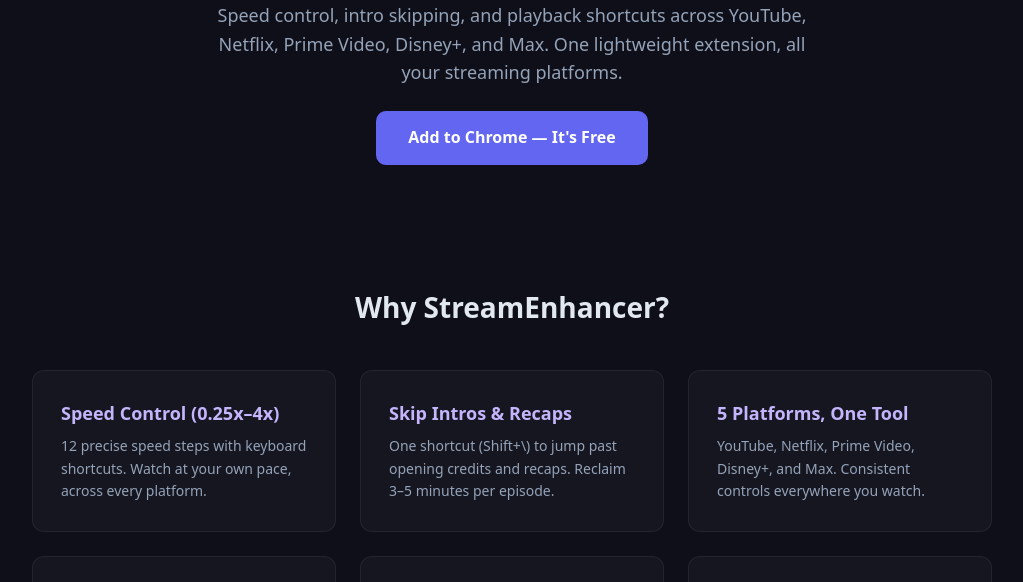
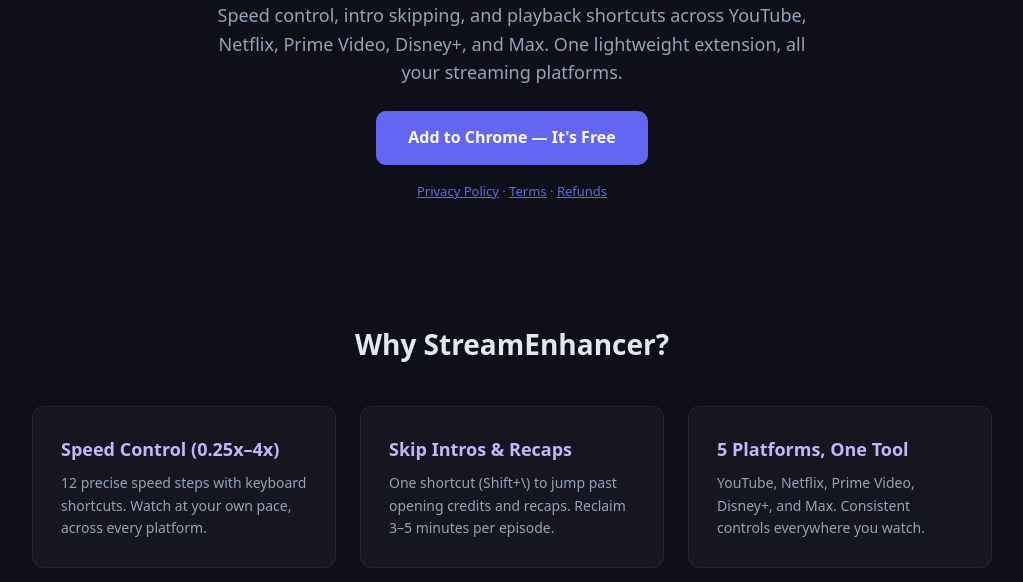
Before and after one commit to 35624438-bit/streamenhancer, a plain HTML site: page index.html in a window 1280 px wide. Shown: the part 172-754 px from the top of the page, without its empty margins (128-1151 px from the left). Drawn offline with Linux system fonts and the light colour scheme.

Commit message:
Add privacy/terms/refund links in hero for CWS review

```diff
--- a/index.html
+++ b/index.html
@@ -45,6 +45,7 @@
     <h1>StreamEnhancer</h1>
     <p>Speed control, intro skipping, and playback shortcuts across YouTube, Netflix, Prime Video, Disney+, and Max. One lightweight extension, all your streaming platforms.</p>
     <a href="https://chromewebstore.google.com/detail/ofaldaomhncbhnhaaffifppbbdjbhelk" class="cta">Add to Chrome — It's Free</a>
+    <p style="margin-top:16px;font-size:13px;color:#64748b;"><a href="privacy.html" style="color:#6366f1;">Privacy Policy</a> · <a href="terms.html" style="color:#6366f1;">Terms</a> · <a href="refund.html" style="color:#6366f1;">Refunds</a></p>
   </section>
 
   <section class="features container">
```
